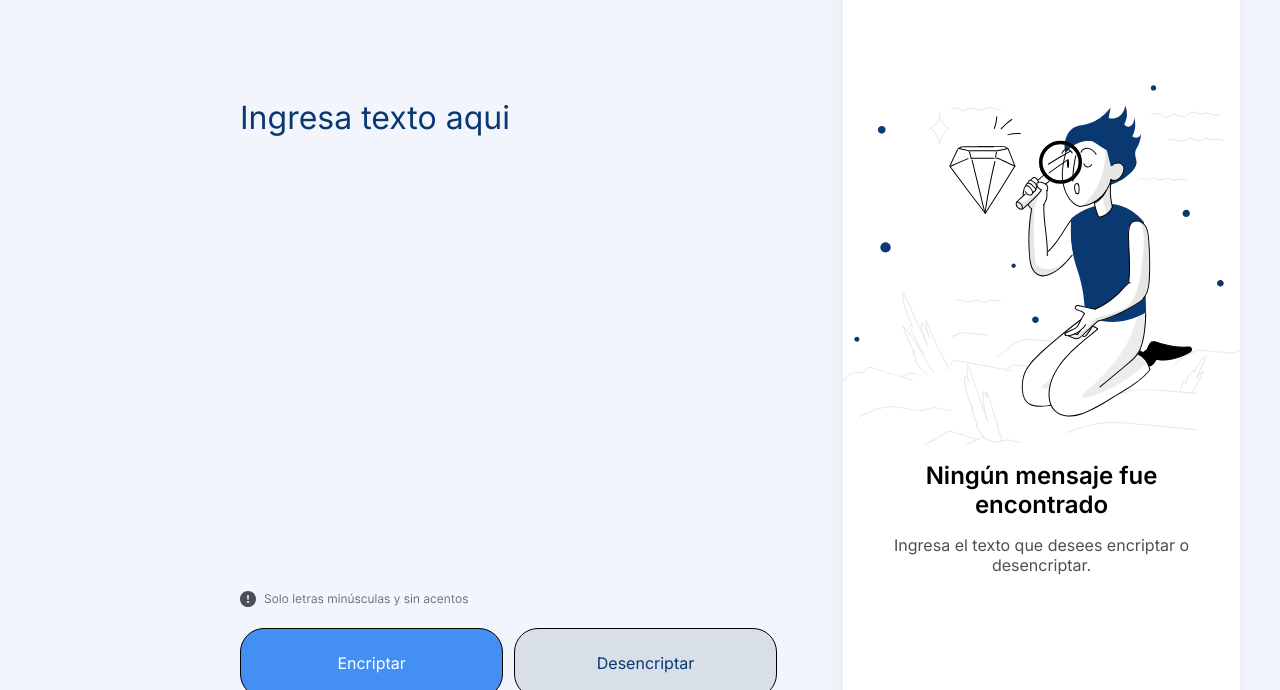
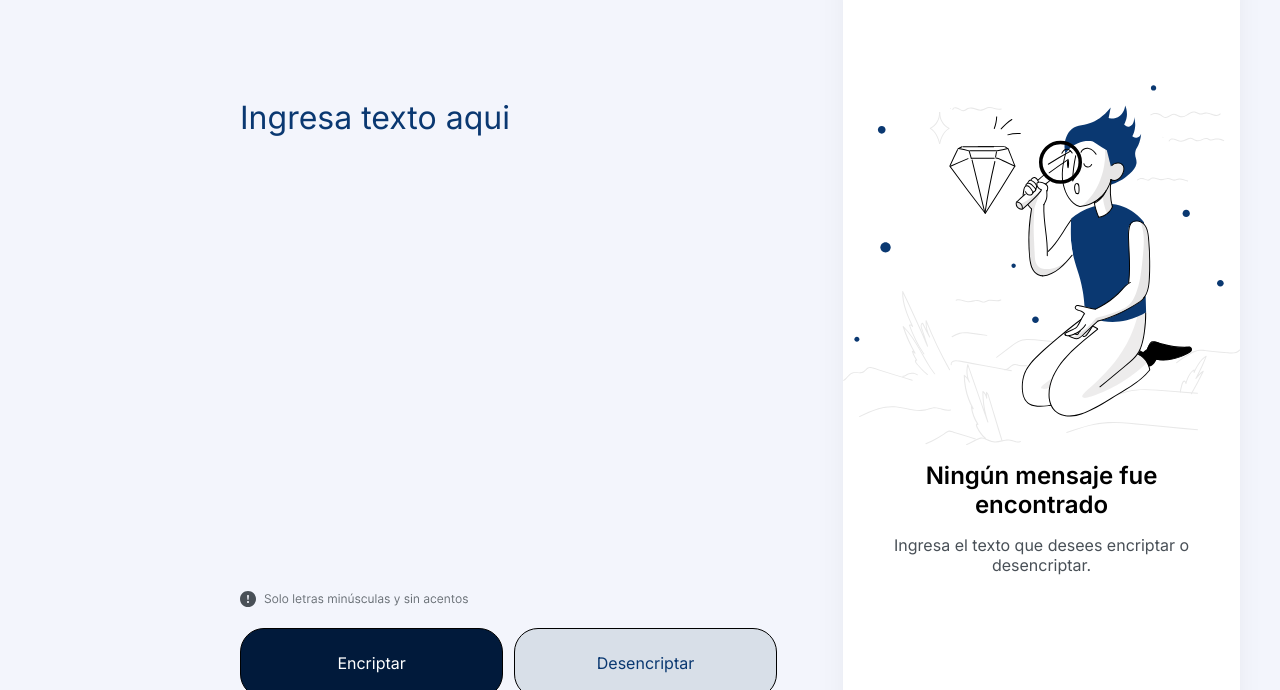
Before and after one commit to stevenjaimes/encriptador, a plain HTML site: page index.html in a window 1280 px wide. In both pictures the pointer is over the button "Encriptar". Shown: the part 110-800 px from the top of the page. Drawn offline with Linux system fonts and the light colour scheme.

Commit message:
mas ajustes

```diff
--- a/styles/style.css
+++ b/styles/style.css
@@ -122,13 +122,13 @@ fila los botones  */
 }
 
 /* Utilizo el pseudoclase nth-child para darle estilo al botón de encriptar */
-.botones button:nth-child(1){
+.botones button:nth-child(1), .botones button:active:nth-child(1){
     background-color: var(--color-azul);
     color: var(--color-blanco);
 }
 
 .botones button:hover:nth-child(1){
-    background-color: #438ff3;
+    background-color: #011a3b;
     color: var(--color-blanco);
 }
 
```
